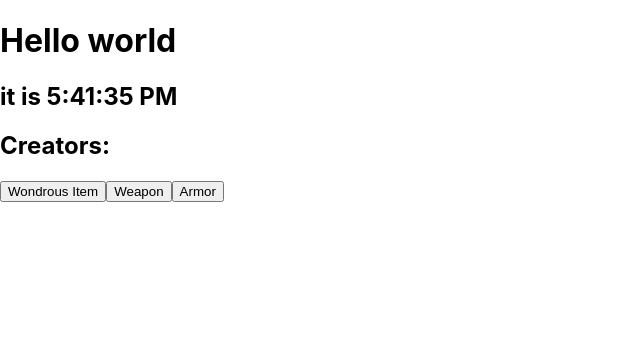
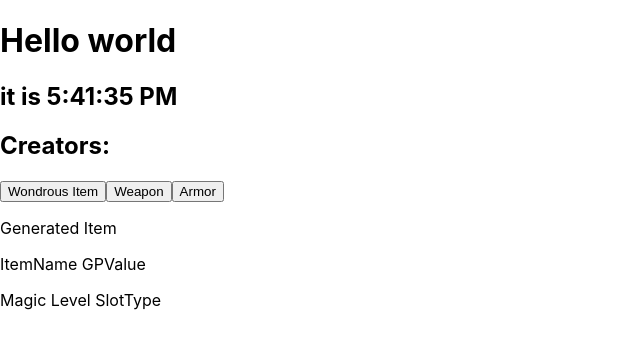
Before and after one commit to Rugaunt/pfUtilsApp, a React (Create React App) app in the folder pf-util/: page / in a window 1280 px wide. Shown: the top 348 px of the page, without its empty margins (0-640 px from the left). Built offline with nearby package versions, Linux system fonts and the light colour scheme.

Commit message:
working copy of item display
item display now working. Style standardized in 'boxStyle'

```diff
--- a/pf-util/src/App.js
+++ b/pf-util/src/App.js
@@ -7,6 +7,7 @@ import "./App.css";
 
 import React, { Component } from "react";
 import NavBar from "./components/navBar/navBar";
+import ItemDisplayBox from "./components/itemDisplayBox";
 
 class App extends Component {
   state = {
@@ -18,6 +19,7 @@ class App extends Component {
         <h1>Hello world</h1>
         <h2>it is {new Date().toLocaleTimeString()}</h2>
         <NavBar />
+        <ItemDisplayBox />
       </div>
     );
   }
--- a/pf-util/src/components/itemDisplayBox.jsx
+++ b/pf-util/src/components/itemDisplayBox.jsx
@@ -1,27 +1,47 @@
-import React, { Component } from 'react';
-
+import React, { Component } from "react";
 
 class ItemDisplayBox extends Component {
-    state = {  }
+  state = {};
   render() {
+    const boxStyle = {
+      margin: "0cm",
+      line: "100%",
+    };
     return (
-            React.createElement("body", {
+      <React.Fragment>
+        {React.createElement(
+          "body",
+          {
             lang: "en-CA",
             link: "#000080",
             vlink: "#800000",
-                dir: "ltr"
-              }, /*#__PURE__*/React.createElement("p", {
-                style: "margin-bottom: 0cm; line-height: 100%"
-              }, "Generated Item"), /*#__PURE__*/React.createElement("p", {
-                style: "margin-bottom: 0cm; line-height: 100%"
-              }, "ItemName  GPValue"), /*#__PURE__*/React.createElement("p", {
-                style: "margin-bottom: 0cm; line-height: 100%"
-              }, "Magic          Level  SlotType"))
+            dir: "ltr",
+          },
+          /*#__PURE__*/ React.createElement(
+            "p",
+            {
+              style: { boxStyle },
+            },
+            "Generated Item"
+          ),
+          /*#__PURE__*/ React.createElement(
+            "p",
+            {
+              style: { boxStyle },
+            },
+            "ItemName  GPValue"
+          ),
+          /*#__PURE__*/ React.createElement(
+            "p",
+            {
+              style: { boxStyle },
+            },
+            "Magic          Level  SlotType"
           )
+        )}
+      </React.Fragment>
+    );
   }
 }
 
-
-
-
 export default ItemDisplayBox;
```
Also changed, not shown: pf-util/src/components/creatorWidget.jsx (added, +13 -0 lines). Lines whose indentation alone changed are shown as unchanged.
